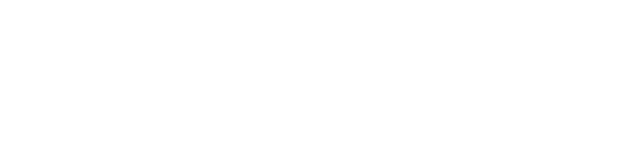
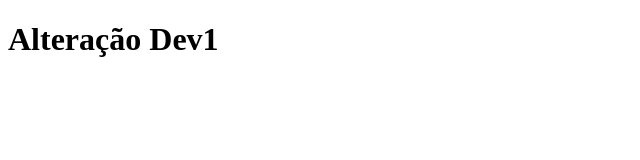
Before and after one commit to Levi-Aguiar/UC8-14.08.2025, a plain HTML site: page index.html in a window 1280 px wide. Shown: the whole page, without its empty margins (0-640 px from the left). Drawn offline with Linux system fonts and the light colour scheme.

Commit message:
Alteração Dev1

```diff
--- a/index.html
+++ b/index.html
@@ -6,6 +6,6 @@
     <title>Document</title>
 </head>
 <body>
-
+    <h1>Alteração Dev1</h1>
 </body>
 </html>
```
